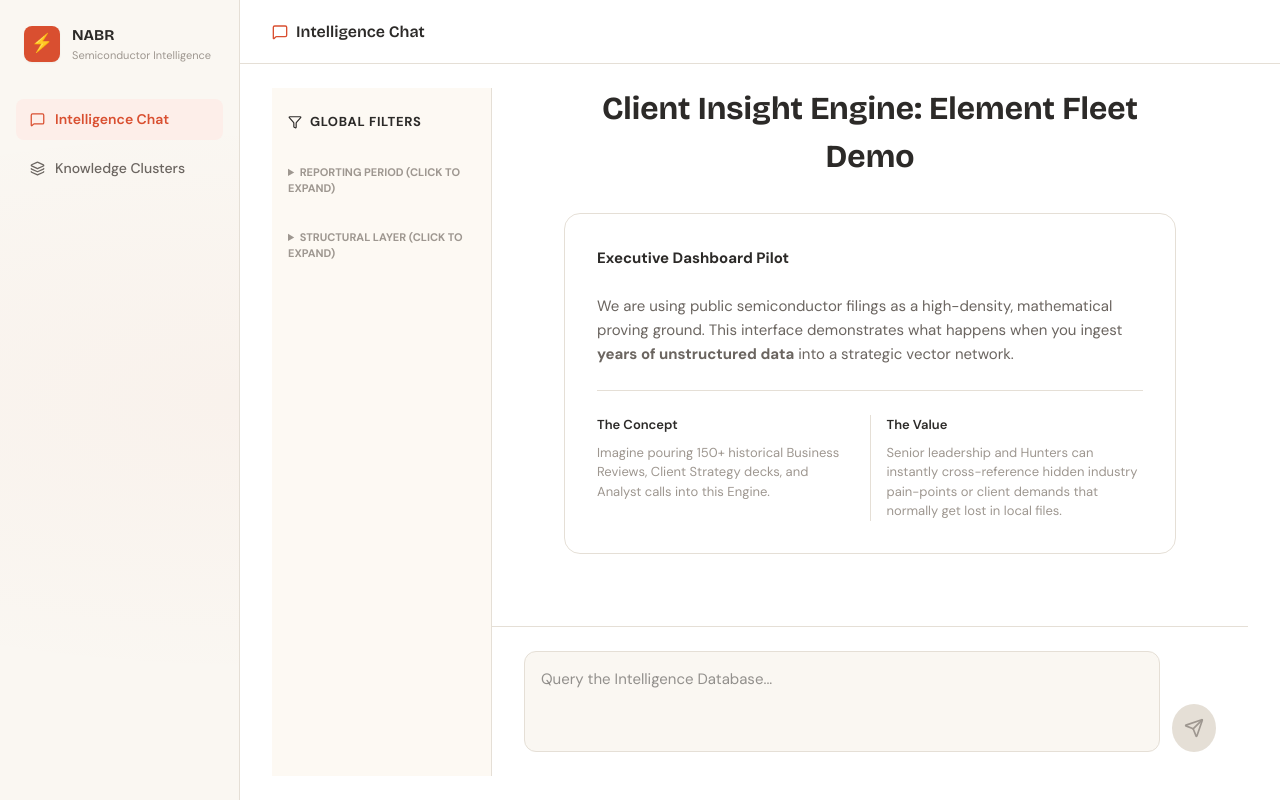
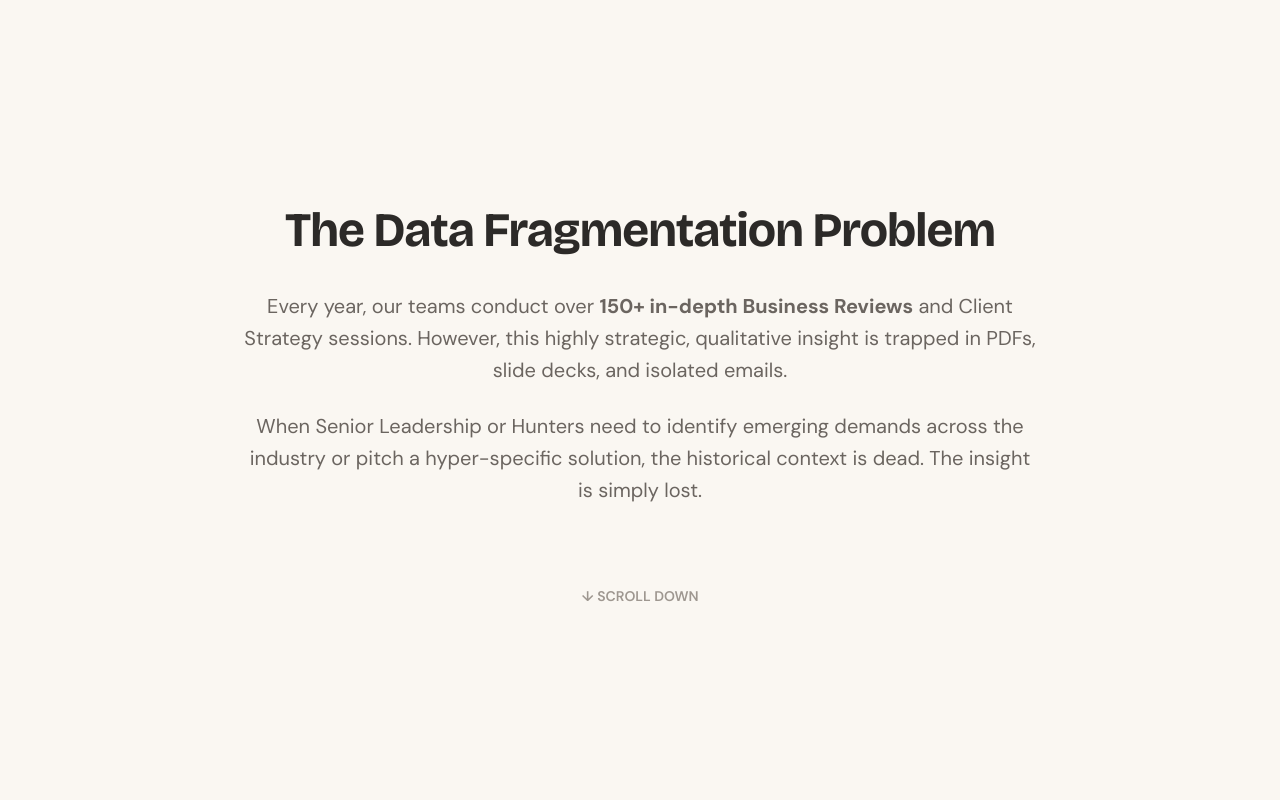
Before and after one commit to jayzhuang1996/Commerical-RAG, a Next.js app in the folder frontend/: page / in a window 1280 px wide. Built offline with nearby package versions, Linux system fonts and the light colour scheme.

Commit message:
Pipeline & UI separation: Switched to Moonshot ingestion and separated Strategic Splash from Minimalist Sandbox

```diff
--- a/frontend/app/page.tsx
+++ b/frontend/app/page.tsx
@@ -14,6 +14,54 @@
 
 export default function Home() {
   const [activeTab, setActiveTab] = useState('chat');
+  const [showIntro, setShowIntro] = useState(true);
+
+  if (showIntro) {
+    return (
+      <div style={{ height: '100vh', overflowY: 'auto', scrollSnapType: 'y mandatory', scrollBehavior: 'smooth' }}>
+        <style dangerouslySetInnerHTML={{__html: `
+          @keyframes bounce { 0%, 20%, 50%, 80%, 100% {transform: translateY(0);} 40% {transform: translateY(-10px);} 60% {transform: translateY(-5px);} }
+        `}} />
+
+        {/* Slide 1: Problem Statement */}
+        <div style={{ height: '100vh', scrollSnapAlign: 'start', display: 'flex', flexDirection: 'column', alignItems: 'center', justifyContent: 'center', textAlign: 'center', padding: '40px', background: 'var(--bg-base)' }}>
+          <h1 style={{ fontSize: '48px', fontWeight: 700, fontFamily: 'var(--font-display)', marginBottom: '24px', letterSpacing: '-0.02em', color: 'var(--text-primary)' }}>The Data Fragmentation Problem</h1>
+          <p style={{ fontSize: '20px', maxWidth: '800px', lineHeight: 1.6, color: 'var(--text-secondary)' }}>
+            Every year, our teams conduct over <strong>150+ in-depth Business Reviews</strong> and Client Strategy sessions.
+            However, this highly strategic, qualitative insight is trapped in PDFs, slide decks, and isolated emails.
+          </p>
+          <p style={{ fontSize: '20px', maxWidth: '800px', lineHeight: 1.6, color: 'var(--text-secondary)', marginTop: '24px' }}>
+            When Senior Leadership or Hunters need to identify emerging demands across the industry or pitch a hyper-specific solution, the historical context is dead. The insight is simply lost.
+          </p>
+          <div style={{ marginTop: '80px', animation: 'bounce 2s infinite', fontSize: '14px', fontWeight: 600, color: 'var(--text-muted)' }}>
+            ↓ SCROLL DOWN
+          </div>
+        </div>
+
+        {/* Slide 2: The Solution Engine */}
+        <div style={{ height: '100vh', scrollSnapAlign: 'start', display: 'flex', flexDirection: 'column', alignItems: 'center', justifyContent: 'center', textAlign: 'center', padding: '40px', background: 'var(--bg-panel)' }}>
+          <div style={{ width: '64px', height: '64px', background: 'var(--accent-main)', borderRadius: '16px', display: 'flex', alignItems: 'center', justifyContent: 'center', marginBottom: '32px', boxShadow: '0 10px 30px rgba(230,81,0,0.2)' }}>
+            <Layers size={32} color="#fff" />
+          </div>
+          <h1 style={{ fontSize: '48px', fontWeight: 700, fontFamily: 'var(--font-display)', marginBottom: '24px', letterSpacing: '-0.02em', color: 'var(--text-primary)' }}>The Element Insight Engine</h1>
+          <p style={{ fontSize: '20px', maxWidth: '800px', lineHeight: 1.6, color: 'var(--text-secondary)' }}>
+            We propose an AI-native <strong>Corporate Memory Bank</strong>. An engine that organically digests unstructured narratives from past engagements and mathematically links the ideas together.
+          </p>
+          <p style={{ fontSize: '20px', maxWidth: '800px', lineHeight: 1.6, color: 'var(--text-secondary)', marginTop: '24px' }}>
+            <em>Because client data is strictly confidential,</em> we built this sandbox using public <strong>Semiconductor industry filings</strong>. It serves as a structural proving ground to demonstrate the extreme density of insight we can extract.
+          </p>
+          <button
+            onClick={() => setShowIntro(false)}
+            style={{ marginTop: '64px', padding: '16px 40px', fontSize: '16px', fontWeight: 600, background: 'var(--accent-main)', color: '#fff', border: 'none', borderRadius: '32px', cursor: 'pointer', transition: 'transform 0.2s', boxShadow: 'var(--shadow-md)' }}
+            onMouseOver={(e) => e.currentTarget.style.transform = 'scale(1.05)'}
+            onMouseOut={(e) => e.currentTarget.style.transform = 'scale(1)'}
+          >
+            Enter the Engine Sandbox
+          </button>
+        </div>
+      </div>
+    );
+  }
 
   return (
     <div style={{
--- a/frontend/components/ChatInterface.tsx
+++ b/frontend/components/ChatInterface.tsx
@@ -165,27 +165,14 @@
         {/* Messages */}
         <div style={{ flex: 1, overflowY: 'auto', padding: '32px' }}>
           {messages.length === 0 && (
-              <div style={{ textAlign: 'center', maxWidth: '700px', margin: '0 auto', padding: '40px' }}>
-                <Sparkles size={48} color="var(--accent-main)" style={{ marginBottom: '24px', opacity: 0.8 }} />
-                <h2 style={{ fontSize: '32px', fontWeight: 700, color: 'var(--text-primary)', fontFamily: 'var(--font-display)', marginBottom: '16px' }}>Client Insight Engine: Element Fleet Demo</h2>
-                <div style={{ background: 'var(--bg-panel)', padding: '32px', borderRadius: '16px', border: '1px solid var(--border)', textAlign: 'left', marginTop: '32px' }}>
-                  <p style={{ fontSize: '15px', lineHeight: '1.6', color: 'var(--text-secondary)', marginBottom: '24px' }}>
-                    <strong style={{ color: 'var(--text-primary)' }}>Executive Dashboard Pilot</strong><br/><br/>
-                    We are using public semiconductor filings as a high-density, mathematical proving ground. This interface demonstrates what happens when you ingest <strong>years of unstructured data</strong> into a strategic vector network.
-                  </p>
-
-                  <div style={{ display: 'flex', gap: '16px', borderTop: '1px solid var(--border)', paddingTop: '24px' }}>
-                     <div style={{ flex: 1 }}>
-                       <p style={{ fontSize: '13px', fontWeight: 600, color: 'var(--text-primary)', marginBottom: '8px' }}>The Concept</p>
-                       <p style={{ fontSize: '13px', color: 'var(--text-muted)', lineHeight: '1.5' }}>Imagine pouring 150+ historical Business Reviews, Client Strategy decks, and Analyst calls into this Engine.</p>
-                     </div>
-                     <div style={{ width: '1px', background: 'var(--border)' }}></div>
-                     <div style={{ flex: 1 }}>
-                       <p style={{ fontSize: '13px', fontWeight: 600, color: 'var(--text-primary)', marginBottom: '8px' }}>The Value</p>
-                       <p style={{ fontSize: '13px', color: 'var(--text-muted)', lineHeight: '1.5' }}>Senior leadership and Hunters can instantly cross-reference hidden industry pain-points or client demands that normally get lost in local files.</p>
-                     </div>
-                  </div>
-                </div>
+              <div style={{ textAlign: 'center', maxWidth: '600px', margin: '0 auto', padding: '100px 40px' }}>
+                <Sparkles size={40} color="var(--accent-main)" style={{ marginBottom: '24px', opacity: 0.6 }} />
+                <h2 style={{ fontSize: '24px', fontWeight: 600, color: 'var(--text-primary)', fontFamily: 'var(--font-display)', marginBottom: '12px' }}>Knowledge Graph Demo</h2>
+                <p style={{ fontSize: '14px', lineHeight: '1.6', color: 'var(--text-secondary)' }}>
+                  This sandbox demonstrates AI entity mapping using public <strong>Semiconductor Trading Filings</strong>.
+                  <br/><br/>
+                  Query the dataset to see how isolated data points are instantly cross-referenced.
+                </p>
               </div>
           )}
 
```
Also changed, not shown: 1 other file (tests, documents, lock files or other folders).
